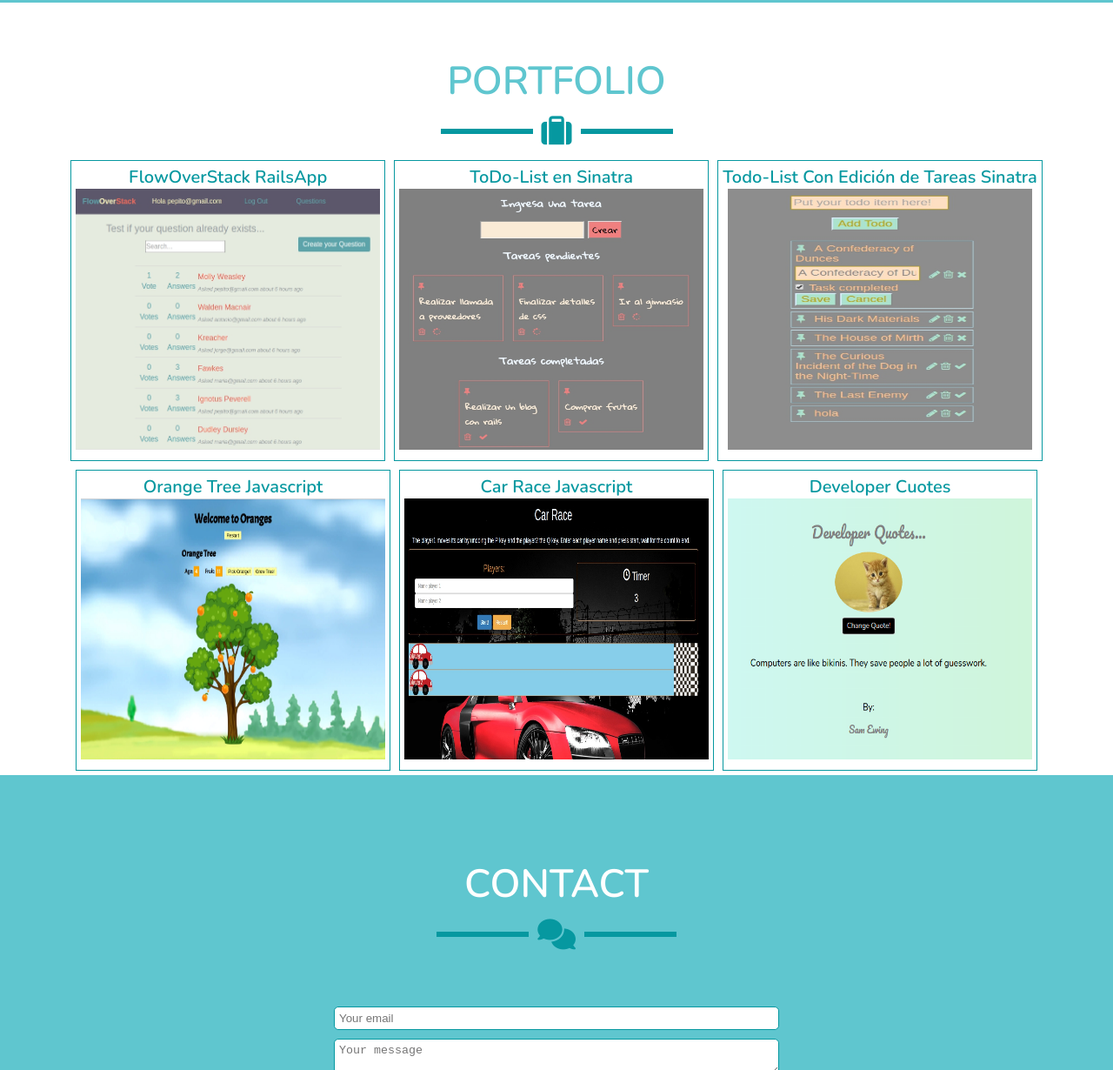
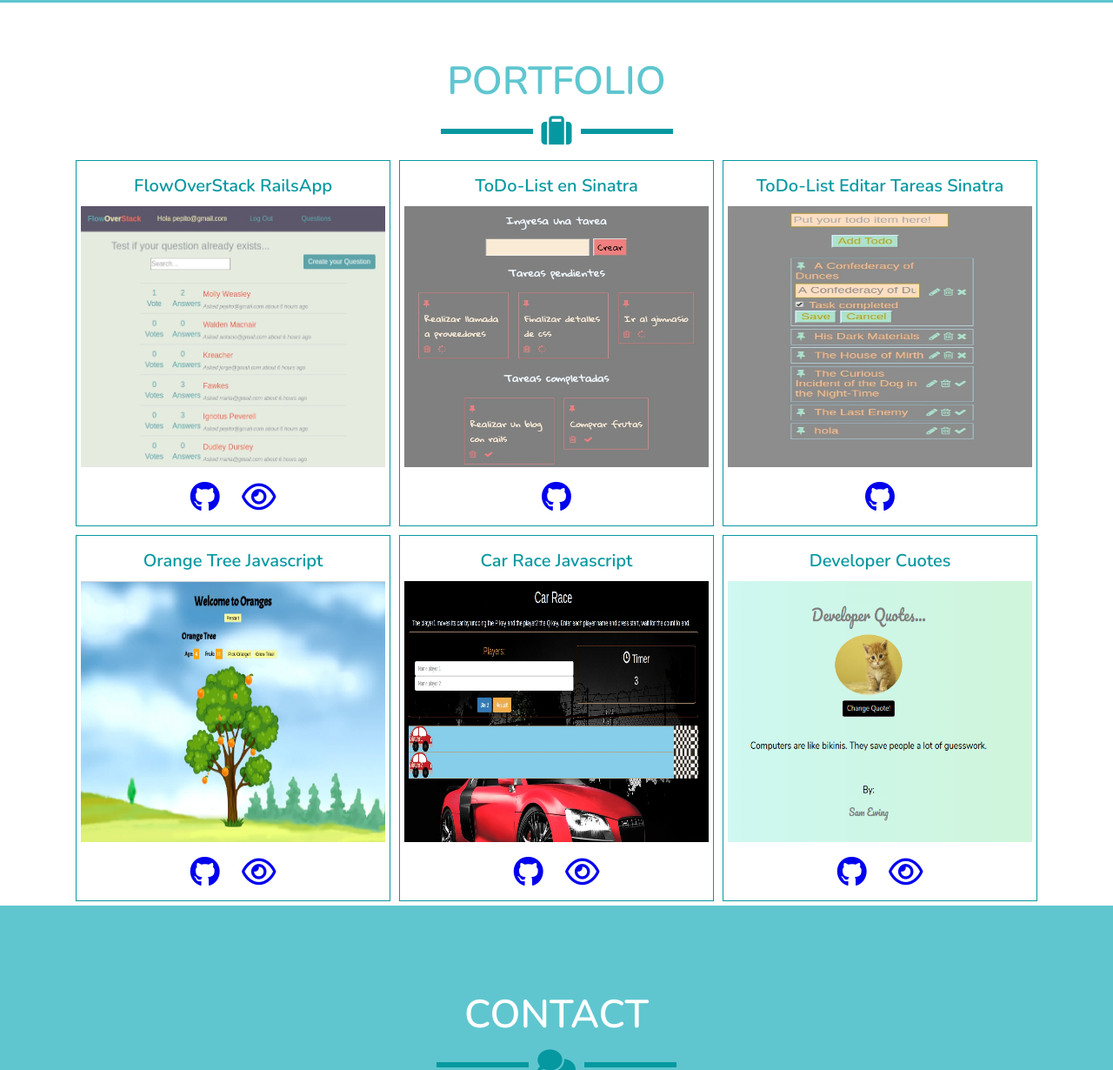
Before and after one commit to melissa160/melissa160.github.io, a plain HTML site: page index.html in a window 1280 px wide. Shown: the part 1351-2581 px from the top of the page at 87% size. Drawn offline with nearby package versions, Linux system fonts and the light colour scheme; a web font is replaced by a local one.

Commit message:
agregando enlaces a github y vista aplicacion

```diff
--- a/index.html
+++ b/index.html
@@ -65,28 +65,46 @@
     </div>
     <div class="tabla">
       <div class="colum">
-        <span>FlowOverStack RailsApp</span>
+        <p><span>FlowOverStack RailsApp</span></p>
         <a  href="https://finalflowoverstack.herokuapp.com/" target="_blank"><img src="./img/flowover.jpg" alt="" width="350" height="300"></a>
+        <div>
+          <a target="_blank" href="https://github.com/melissa160/flowOverStack"><i class="fa fa-github" aria-hidden="true"></i></a>
+          <a href="https://finalflowoverstack.herokuapp.com/" target="_blank"><i class="fa fa-eye" aria-hidden="true"></i></a>
+        </div>
       </div>
       <div class="colum">
-        <span>ToDo-List en Sinatra</span>
+        <p><span>ToDo-List en Sinatra</span></p>
         <a  href="https://github.com/melissa160/sinatra_todo_list" target="_blank"><img src="./img/todo_list_sinatra.jpg" alt="" width="350" height="300"></a>
+        <a target="_blank" href="https://github.com/melissa160/sinatra_todo_list"><i class="fa fa-github" aria-hidden="true"></i></a>
       </div>
       <div class="colum">
-        <span>Todo-List Con Edición de Tareas Sinatra</span>
+        <p><span>ToDo-List Editar Tareas Sinatra</span></p>
         <a  href="https://github.com/melissa160/todos-sinatra" target="_blank"><img src="./img/appPreview.jpg" alt="" width="350" height="300"></a>
+        <a target="_blank" href="https://github.com/melissa160/todos-sinatra"><i class="fa fa-github" aria-hidden="true"></i></a>
       </div>
       <div class="colum">
-        <span>Orange Tree Javascript</span>
+        <p><span>Orange Tree Javascript</span></p>
         <a  href="https://melissa160.github.io/OrangeTree/" target="_blank"><img src="./img/orange.jpg" alt="" width="350" height="300"></a>
+        <div>
+          <a target="_blank" href="https://github.com/melissa160/OrangeTree"><i class="fa fa-github" aria-hidden="true"></i></a>
+          <a href="https://melissa160.github.io/OrangeTree/" target="_blank"><i class="fa fa-eye" aria-hidden="true"></i></a>
+        </div>
       </div>
       <div class="colum">
-        <span>Car Race Javascript</span>
+        <p><span>Car Race Javascript</span></p>
         <a  href="https://melissa160.github.io/CarRace/" target="_blank"><img src="./img/carRace.jpg" alt="" width="350" height="300"></a>
+        <div>
+          <a target="_blank" href="https://github.com/melissa160/CarRace"><i class="fa fa-github" aria-hidden="true"></i></a>
+          <a href="https://melissa160.github.io/CarRace/" target="_blank"><i class="fa fa-eye" aria-hidden="true"></i></a>
+        </div>
       </div>
       <div class="colum">
-        <span>Developer Cuotes</span>
+        <p><span>Developer Cuotes</span></p>
         <a  href="https://melissa160.github.io/Developer-Quotes/" target="_blank"><img src="./img/cuotes.png" alt="" width="350" height="300"></a>
+        <div>
+          <a target="_blank" href="https://github.com/melissa160/Developer-Quotes"><i class="fa fa-github" aria-hidden="true"></i></a>
+          <a href="https://github.com/melissa160/Developer-Quotes" target="_blank"><i class="fa fa-eye" aria-hidden="true"></i></a>
+        </div>
       </div>
     </div>
   </section>
--- a/input.scss
+++ b/input.scss
@@ -122,7 +122,7 @@ nav {
   a {
     text-decoration: none;
     &:visited {
-			color:white;}
+      color:#999999;}
     &:hover {
       color:#999999;
     }
@@ -141,6 +141,14 @@ nav {
   padding: 5px;
   margin: 5px;
   align-items: center;
+  a{
+    cursor: pointer;
+    &:visited {
+      color:#999999;}
+    &:hover {
+      color:#999999;
+    }
+  }
 }
 
 /*Contacto*/
```
Also changed, not shown: style.css. Lines whose indentation alone changed are shown as unchanged.
